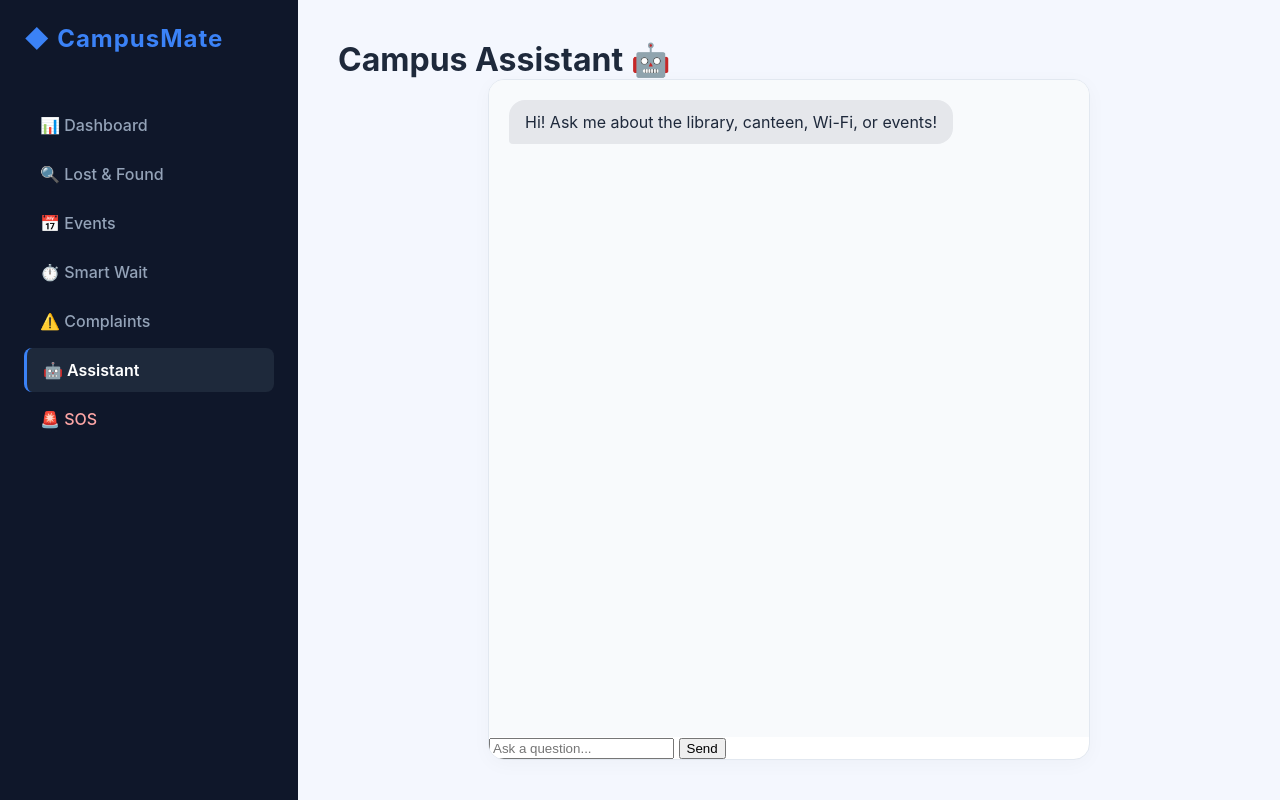
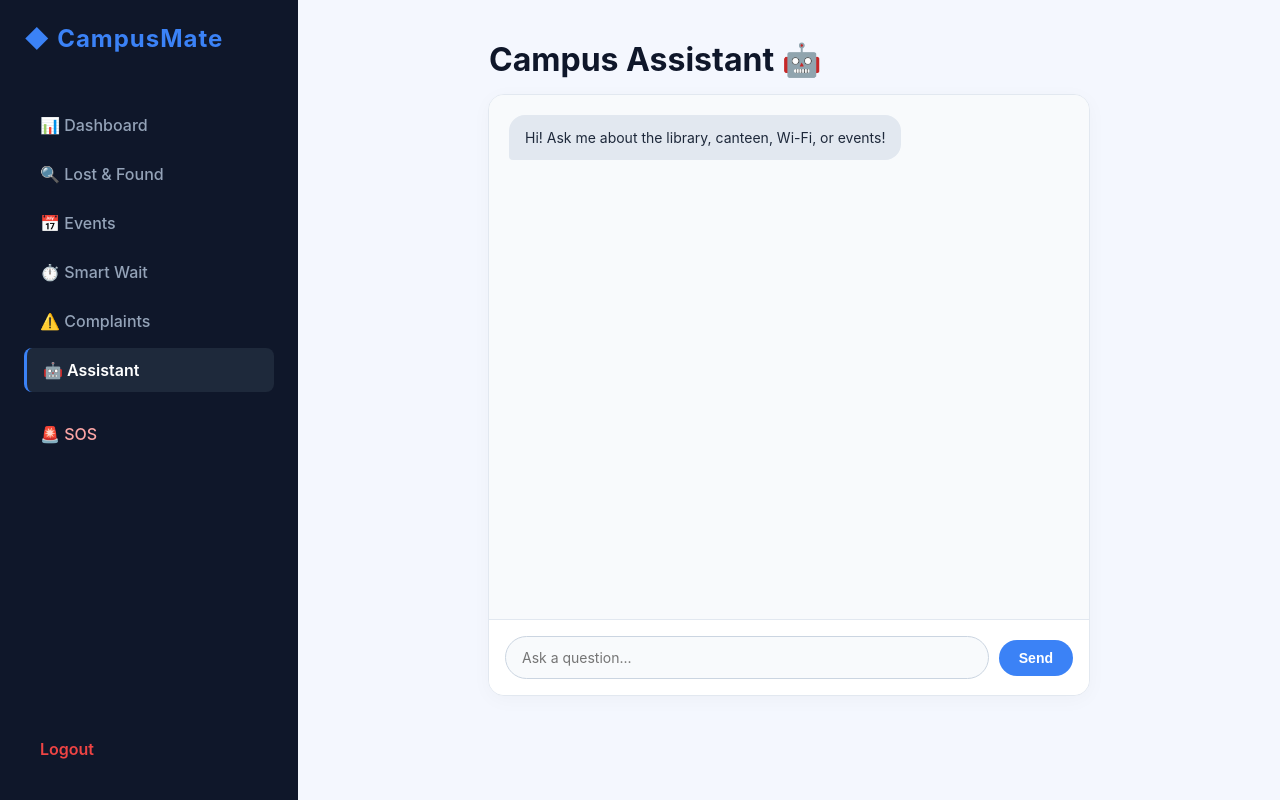
Before and after one commit to pragian-ai/Campus-Mate, a website: page public/pages/assistant.html in a window 1280 px wide. Drawn offline with Linux system fonts and the light colour scheme; sample sign-in values are in the browser's storage.

Commit message:
Final Phase

```diff
--- a/public/pages/assistant.html
+++ b/public/pages/assistant.html
@@ -15,39 +15,49 @@
         .header { width: 100%; max-width: 600px; margin-bottom: 10px; }
         .header h1 { margin: 0 0 5px 0; font-size: 32px; color: #0f172a; }
 
-        .chat-container { background: white; width: 100%; max-width: 600px; flex: 1; border-radius: 16px; border: 1px solid #e2e8f0; display: flex; flex-direction: column; overflow: hidden; box-shadow: 0 4px 20px rgba(0,0,0,0.03); }
+        .chat-container { background: white; width: 100%; max-width: 600px; flex: 1; border-radius: 16px; border: 1px solid #e2e8f0; display: flex; flex-direction: column; overflow: hidden; box-shadow: 0 4px 20px rgba(0,0,0,0.03); max-height: 75vh; }
         #chatBox { flex: 1; padding: 20px; overflow-y: auto; display: flex; flex-direction: column; gap: 15px; background: #f8fafc; }
 
-        .chat-form { display: flex; padding: 15px; background: white; border-top: 1px solid #e2e8f0; }
-        .chat-form input { flex: 1; padding: 12px 16px; border: 1px solid #cbd5e1; border-radius: 20px; outline: none; margin-right: 10px; font-family: inherit; font-size: 14px; }
-        .chat-form input:focus { border-color: #3b82f6; }
-        .chat-form button { background: #3b82f6; color: white; padding: 10px 20px; border: none; border-radius: 20px; cursor: pointer; font-weight: bold; transition: 0.2s; }
-        .chat-form button:hover { background: #2563eb; }
+        /* Message Bubble Styles */
+        .message { padding: 12px 16px; border-radius: 16px; max-width: 80%; font-size: 14px; line-height: 1.5; }
+        .bot-message { align-self: flex-start; background: #e2e8f0; color: #1e293b; border-bottom-left-radius: 4px; }
+        .user-message { align-self: flex-end; background: #3b82f6; color: white; border-bottom-right-radius: 4px; }
+
+        /* Modern Input Form */
+        #chatForm { display: flex; padding: 16px; background: white; border-top: 1px solid #e2e8f0; gap: 10px; align-items: center; }
+        #userInput { flex: 1; padding: 12px 16px; border: 1px solid #cbd5e1; border-radius: 24px; outline: none; font-family: inherit; font-size: 14px; background: #f8fafc; transition: 0.2s; }
+        #userInput:focus { border-color: #3b82f6; background: white; box-shadow: 0 0 0 3px rgba(59, 130, 246, 0.1); }
+        #chatForm button { background: #3b82f6; color: white; padding: 10px 20px; border: none; border-radius: 24px; cursor: pointer; font-weight: bold; font-size: 14px; transition: 0.2s; }
+        #chatForm button:hover { background: #2563eb; }
     </style>
 </head>
 <body>
     <aside>
         <h2>◆ CampusMate</h2>
-        <nav style="margin-top: 30px;">
+        <nav style="margin-top: 30px; flex: 1;">
             <a href="/pages/dashboard.html">📊 Dashboard</a>
             <a href="/pages/lost-found.html">🔍 Lost & Found</a>
             <a href="/pages/events.html">📅 Events</a>
             <a href="/pages/smart-wait.html">⏱️ Smart Wait</a>
             <a href="/pages/complaints.html">⚠️ Complaints</a>
             <a href="/pages/assistant.html" class="active">🤖 Assistant</a>
-            <a href="/pages/sos.html" style="color: #fca5a5;">🚨 SOS</a>
+            <a href="/pages/sos.html" style="color: #fca5a5; margin-top: 20px;">🚨 SOS</a>
         </nav>
+        <a href="#" id="logoutBtn" style="color: #ef4444; font-weight: 600; text-decoration: none;" onclick="localStorage.clear(); window.location.href='/pages/login.html'">Logout</a>
     </aside>
+
     <main>
-        <h1 style="align-self: flex-start; margin: 0;">Campus Assistant 🤖</h1>
+        <div class="header">
+            <h1>Campus Assistant 🤖</h1>
+        </div>
         <div class="chat-container">
             <div id="chatBox">
-                <div style="align-self: flex-start; background: #e5e7eb; padding: 12px 16px; border-radius: 16px 16px 16px 4px; max-width: 80%;">
+                <div class="message bot-message">
                     Hi! Ask me about the library, canteen, Wi-Fi, or events!
                 </div>
             </div>
             <form id="chatForm">
-                <input type="text" id="userInput" placeholder="Ask a question..." required />
+                <input type="text" id="userInput" placeholder="Ask a question..." autocomplete="off" required />
                 <button type="submit">Send</button>
             </form>
         </div>
```
Also changed, not shown: public/index.html (+3 -15 lines), 1 other file.
